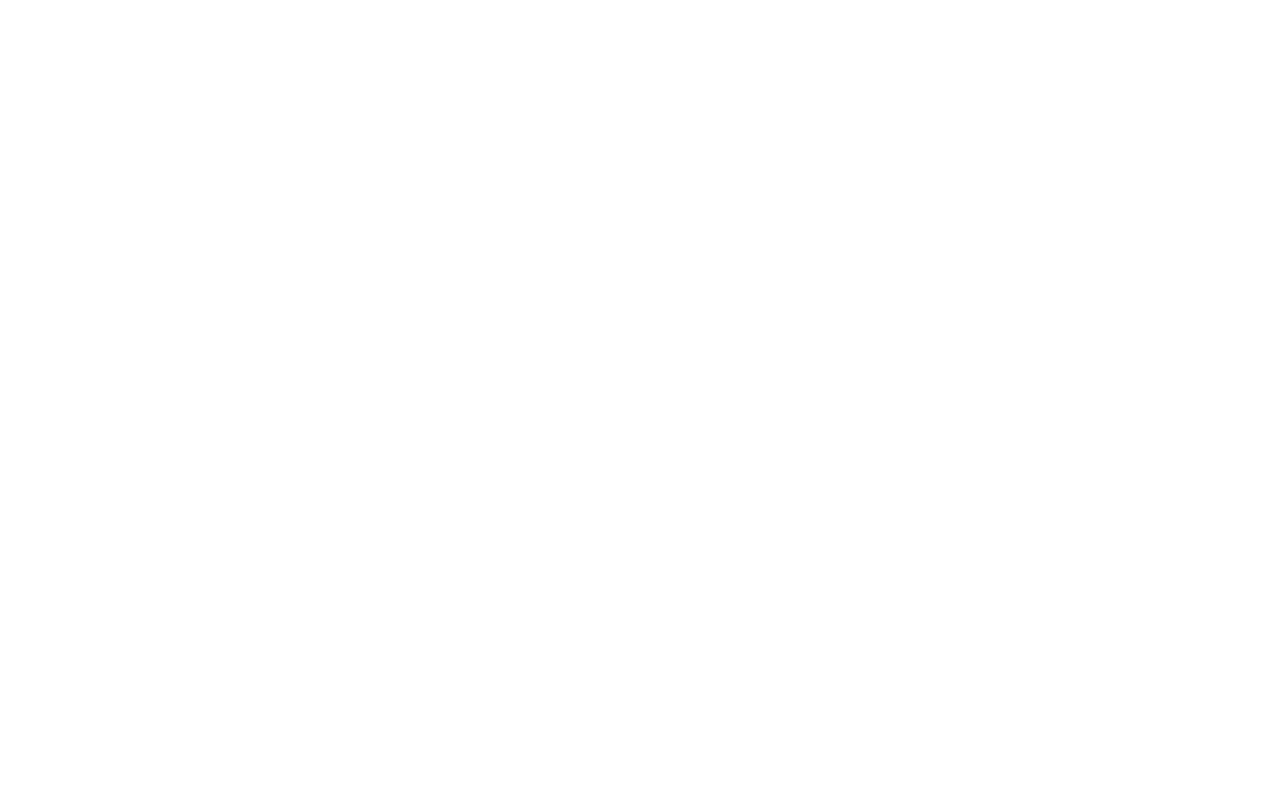
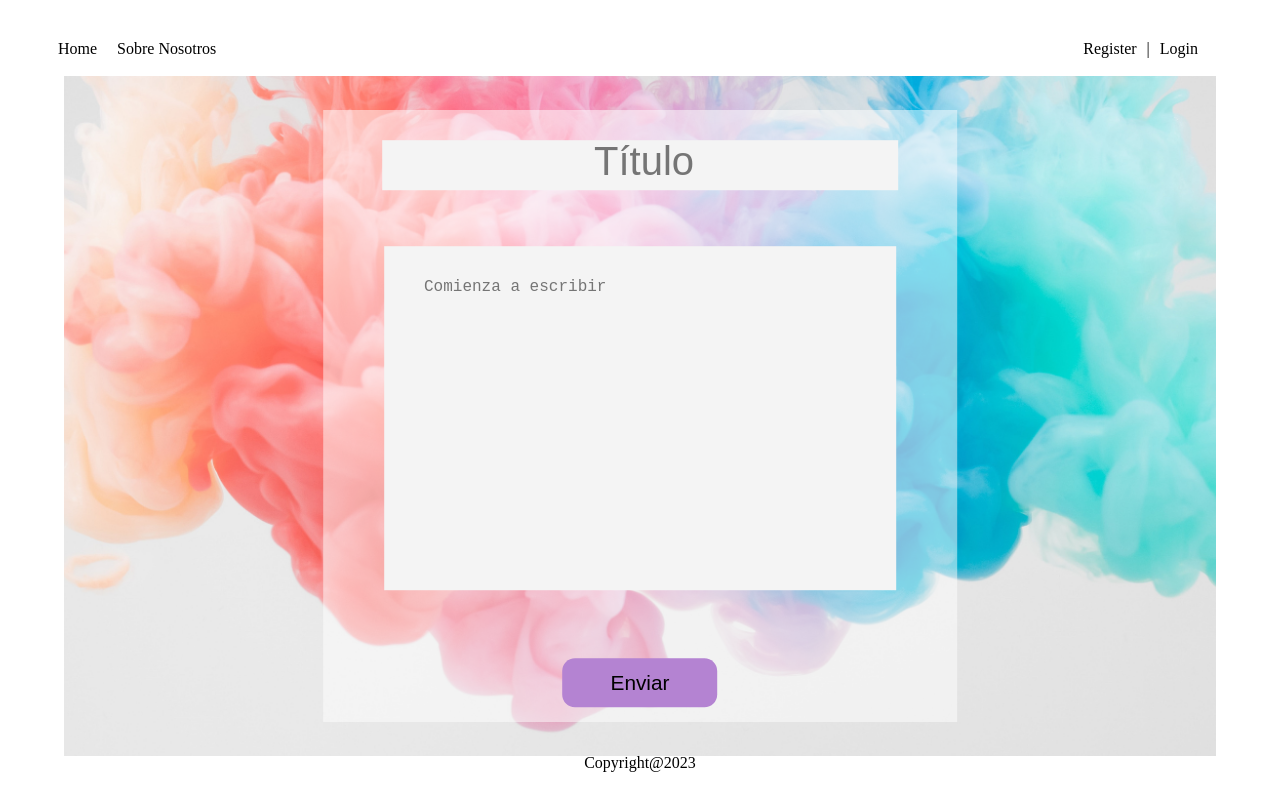
Before and after one commit to JJessa/Narratea, a Vue app: page /write in a window 1280 px wide. Before the commit this address had no page. Built offline with nearby package versions, Linux system fonts and the light colour scheme.

Commit message:
añadida vista para crear post

```diff
--- a/src/router/index.js
+++ b/src/router/index.js
@@ -1,6 +1,7 @@
 import { createRouter, createWebHistory } from 'vue-router'
 import Home from '../views/HomeView.vue'
 import About from '../views/AboutUsView.vue'
+import Write from '../views/WriteTaleView.vue'
 
 
 const routes = [
@@ -11,6 +12,10 @@
   {
     path: '/about',
     component: About
+  },
+  {
+    path: '/write',
+    component: Write
   }
 ]
 
--- /dev/null
+++ b/src/views/WriteTaleView.vue
@@ -0,0 +1,92 @@
+<template>
+  <NavBar />
+  <div class="big_div">
+    <div class="create_div">
+        <form>
+          <input type="text" id="titulo" placeholder="Título" required>
+          <textarea id="contenido" placeholder="Comienza a escribir" required></textarea>
+        <div>
+          <button type="submit">Enviar</button>
+        </div>
+        </form>
+      </div>
+  </div>
+
+
+  <Footer />
+</template>
+
+<script setup>
+import NavBar from '../components/NavBar.vue'
+import Footer from '../components/Footer.vue'
+</script>
+
+<style scoped>
+.big_div {
+  width: 90vw;
+  height: 85vh;
+  background-image: url("../assets/images/narratea_fondo.png");
+  background-size:cover;
+  background-repeat: no-repeat;
+  background-position: center;
+  position: relative;
+  margin: 0 auto;
+}
+
+.create_div {
+  width: 55%;
+  height: 90%;
+  background-color: #FFFFFF80;
+  position: absolute;
+  top: 50%;
+  left: 50%;
+  transform: translate(-50%, -50%);
+  text-align: center;
+}
+
+form {
+  position: absolute;
+  top: 48%;
+  left: 50%;
+  transform: translate(-50%, -50%);
+}
+
+input {
+  background-color: #F4F4F4;
+  height: 6vh;
+  width: 40vw;
+  margin-top: 2.5rem;
+  border: none;
+  text-align: center;
+  font-size: 2rem;
+}
+
+textarea {
+  background-color: #F4F4F4;
+  height: 35vh;
+  width: 35vw;
+  margin-top: 3.5rem;
+  border: none;
+  resize: none;
+  text-align: justify;
+  padding: 2rem;
+}
+
+input::placeholder {
+    font-size: 2.5rem;
+}
+
+::placeholder {
+  font-size: 1rem;
+  padding-left: 0.5rem;
+}
+
+button {
+  background-color: hsl(277, 47%, 67%);
+  padding: 0.8rem 3rem;
+  font-size: 1.3rem;
+  border: none;
+  border-radius: 0.8rem;
+  margin-top: 4rem;
+ }
+</style>
```
Also changed, not shown: src/views/HomeView.vue (line endings or trailing spaces).
